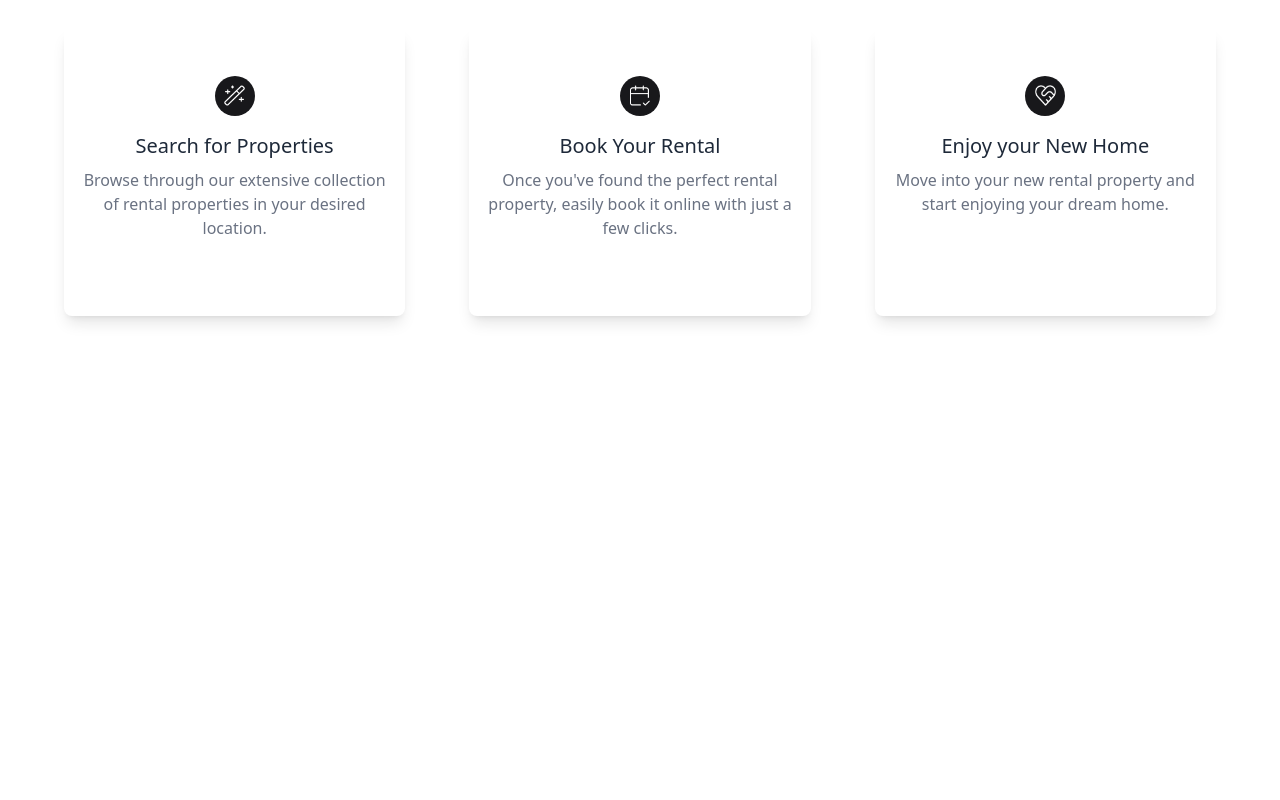
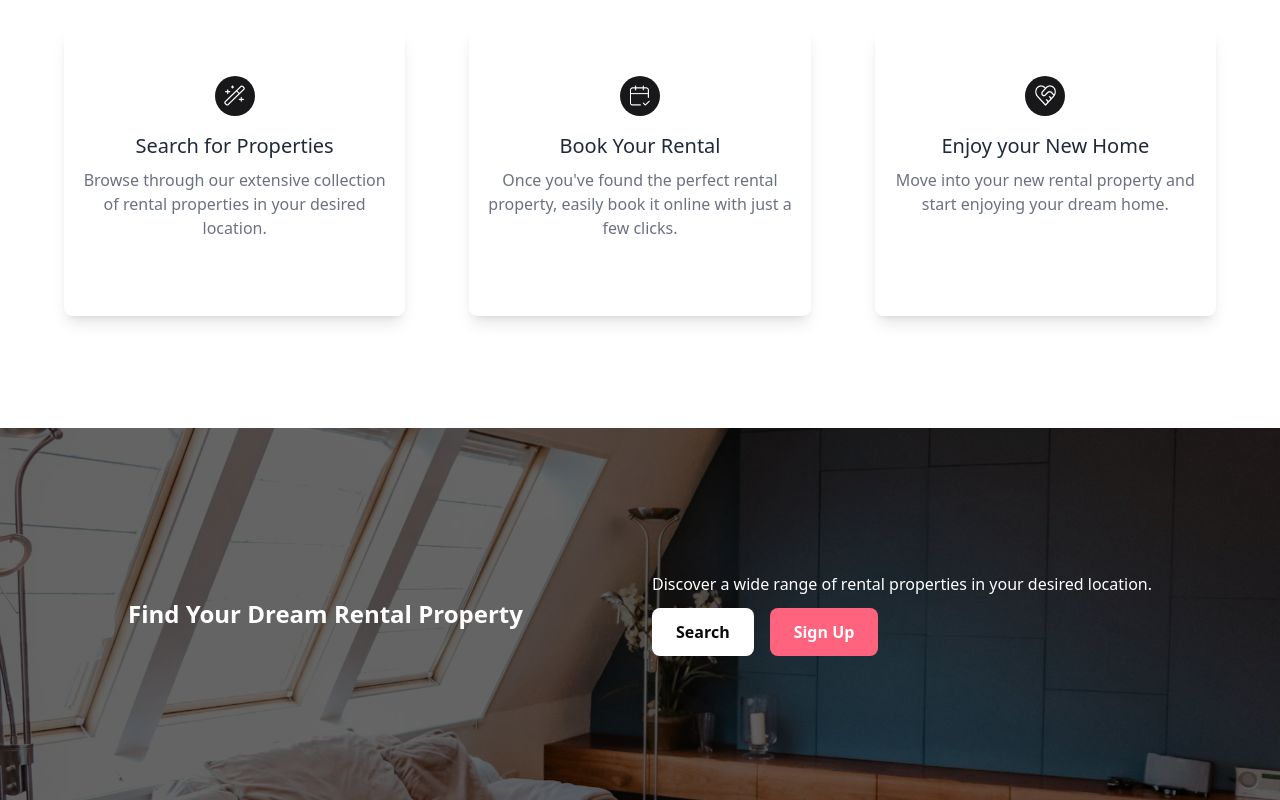
Before and after one commit to LoopCrafter/real-state, a Next.js app in the folder client/: page /landing in a window 1280 px wide. Shown: the part 1820-2620 px from the top of the page. Before the commit the page ends 2248 px from the top, so only its background shows below. Built offline with nearby package versions, Linux system fonts and the light colour scheme; no server answers.

Commit message:
Implemented CallToAction section

```diff
--- /dev/null
+++ b/client/src/app/(nondashboard)/landing/CallToActionSection.tsx
@@ -0,0 +1,58 @@
+"use client";
+
+import Image from "next/image";
+import React from "react";
+import { motion } from "framer-motion";
+import Link from "next/link";
+
+const CallToActionSection = () => {
+  return (
+    <div className="relative py-24">
+      <Image
+        src="/images/landing-call-to-action.jpg"
+        alt="Rentiful Search Section Background"
+        fill
+        className="object-cover object-center"
+      />
+      <div className="absolute inset-0 bg-black/60"></div>
+      <motion.div
+        initial={{ opacity: 0, y: 20 }}
+        transition={{ duration: 0.5 }}
+        whileInView={{ opacity: 1, y: 0 }}
+        viewport={{ once: true }}
+        className="relative max-w-4xl xl:max-w-6xl mx-auto px-6 sm:px-8 lg:px-12 xl:px-16 py-12"
+      >
+        <div className="flex flex-col md:flex-row justify-between items-center">
+          <div className="mb-6 md:mb-0 md:mr-10">
+            <h2 className="text-2xl font-bold text-white">
+              Find Your Dream Rental Property
+            </h2>
+          </div>
+          <div>
+            <p className="text-white mb-3">
+              Discover a wide range of rental properties in your desired
+              location.
+            </p>
+            <div className="flex justify-center md:justify-start gap-4">
+              <button
+                onClick={() => window.scrollTo({ top: 0, behavior: "smooth" })}
+                className="inline-block text-primary-700 bg-white rounded-lg px-6 py-3 font-semibold hover:bg-primary-500 hover:text-primary-50"
+              >
+                Search
+              </button>
+              <Link
+                href="/signup"
+                className="inline-block text-white bg-rose-400 rounded-lg px-6 py-3 font-semibold hover:bg-secondary-600"
+                scroll={false}
+              >
+                Sign Up
+              </Link>
+            </div>
+          </div>
+        </div>
+      </motion.div>
+    </div>
+  );
+};
+
+export default CallToActionSection;
--- a/client/src/app/(nondashboard)/landing/page.tsx
+++ b/client/src/app/(nondashboard)/landing/page.tsx
@@ -1,3 +1,4 @@
+import CallToActionSection from "./CallToActionSection";
 import DiscoverSection from "./DiscoverSection";
 import FeaturesSection from "./FeaturesSection";
 import HeroSection from "./HeroSection";
@@ -8,6 +9,7 @@ const page = () => {
       <HeroSection />
       <FeaturesSection />
       <DiscoverSection />
+      <CallToActionSection />
     </div>
   );
 };
--- a/client/src/app/globals.css
+++ b/client/src/app/globals.css
@@ -115,6 +115,9 @@
   body {
     @apply bg-background text-foreground;
   }
+  button {
+    cursor: pointer;
+  }
 }
 
 /* scrollbar styling
```
